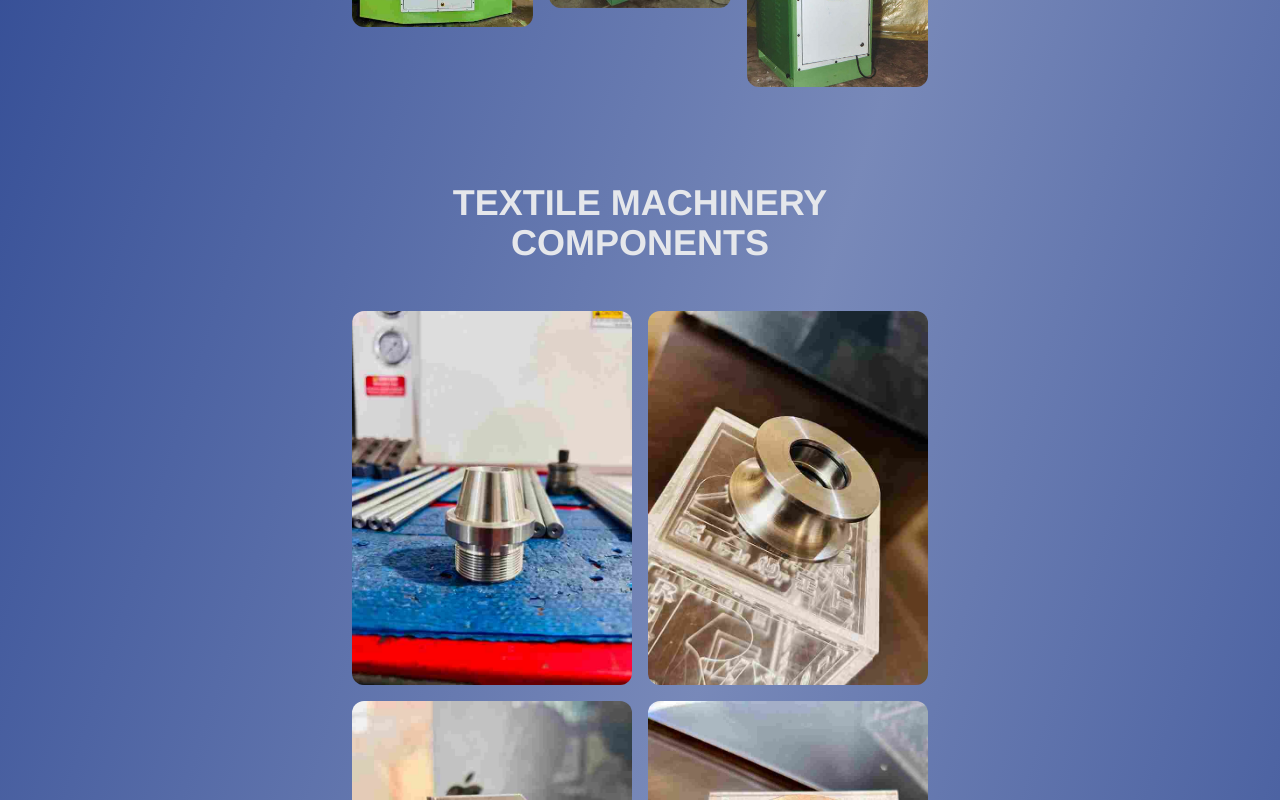
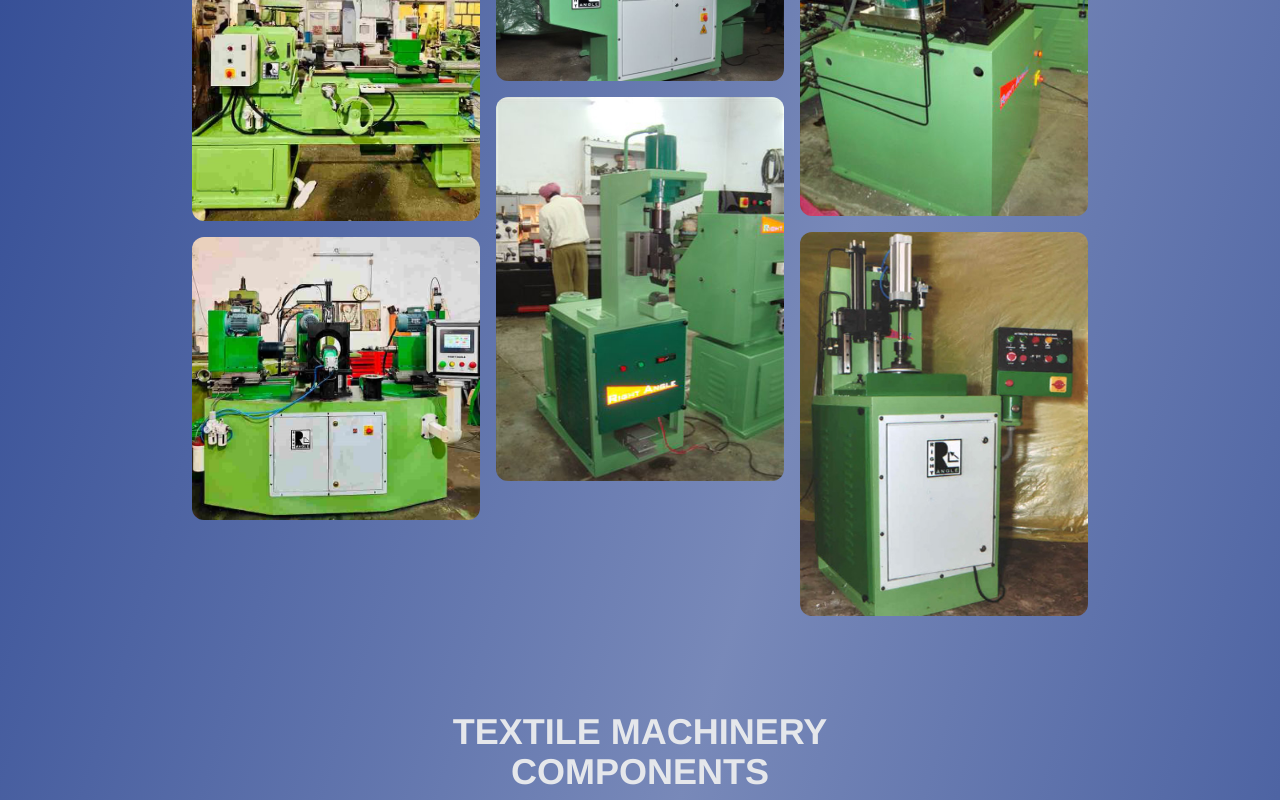
Before and after one commit to Vihananand/Right-angle-industries, a Next.js app: page /Gallery in a window 1280 px wide. Shown: the part 1240-2040 px from the top of the page. Built offline with nearby package versions, Linux system fonts and the light colour scheme.

Commit message:
updated gallery

```diff
--- a/app/Gallery/page.js
+++ b/app/Gallery/page.js
@@ -6,7 +6,7 @@ export default function Gallery() {
   return (
     <div className="w-full min-h-screen bg-gradient-to-br from-[#1E3A8A] via-[#1E3A8A]/60 to-[#1E3A8A] font-[helvetica]">
       <section className="text-gray-600 body-font">
-        <div className="w-1/2 px-4 sm:px-6 lg:px-8 py-12 mx-auto">
+        <div className="w-3/4 px-4 sm:px-6 lg:px-8 py-12 mx-auto">
           <div className="flex flex-col items-center text-center space-y-6 mb-12">
             <h1 className="text-3xl sm:text-4xl lg:text-5xl font-bold text-gray-300">
               Our latest Products
@@ -87,7 +87,7 @@ export default function Gallery() {
       </section>
 
       <section className="text-gray-600 body-font">
-        <div className="md:w-1/2 px-4 sm:px-6 lg:px-8 py-12 mx-auto w-full">
+        <div className="md:w-3/4 px-4 sm:px-6 lg:px-8 py-12 mx-auto w-full">
           <div className="flex flex-col items-center text-center space-y-6 mb-12">
             <p className="text-md sm:text-4xl lg:w-2/3 leading-relaxed text-gray-200 uppercase font-bold">
               Textile Machinery Components
@@ -129,7 +129,7 @@ export default function Gallery() {
       </section>
 
       <section className="text-gray-600 body-font">
-        <div className="md:w-1/2 px-4 sm:px-6 lg:px-8 py-12 mx-auto w-full">
+        <div className="md:w-3/4 px-4 sm:px-6 lg:px-8 py-12 mx-auto w-full">
           <div className="flex flex-col items-center text-center space-y-6 mb-12">
             <p className="text-md sm:text-4xl lg:w-2/3 leading-relaxed text-gray-200 uppercase font-bold">
               Tool Room
--- a/app/globals.css
+++ b/app/globals.css
@@ -26,6 +26,6 @@
 
 @media (min-width: 600px) {
   .responsive-columns-2 {
-    column-count: 2;
+    column-count: 3;
   }
 }
```
Also changed, not shown: 1 other file (tests, documents, lock files or other folders).
